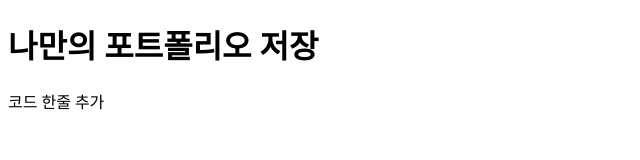
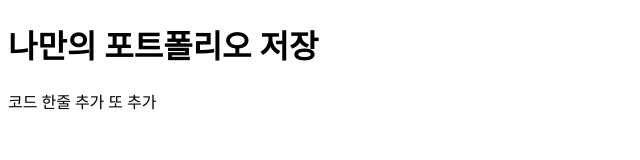
Before and after one commit to stella9921/test, a plain HTML site: page index.html in a window 1280 px wide. Shown: the full height of the page, 0-640 px from the left. Drawn offline with Linux system fonts and the light colour scheme.

Commit message:
커밋함

```diff
--- a/index.html
+++ b/index.html
@@ -9,6 +9,7 @@
 <body>
     <h1>나만의 포트폴리오 저장</h1>
     코드 한줄 추가
+    또 추가
 
 </body>
 </html>
```
